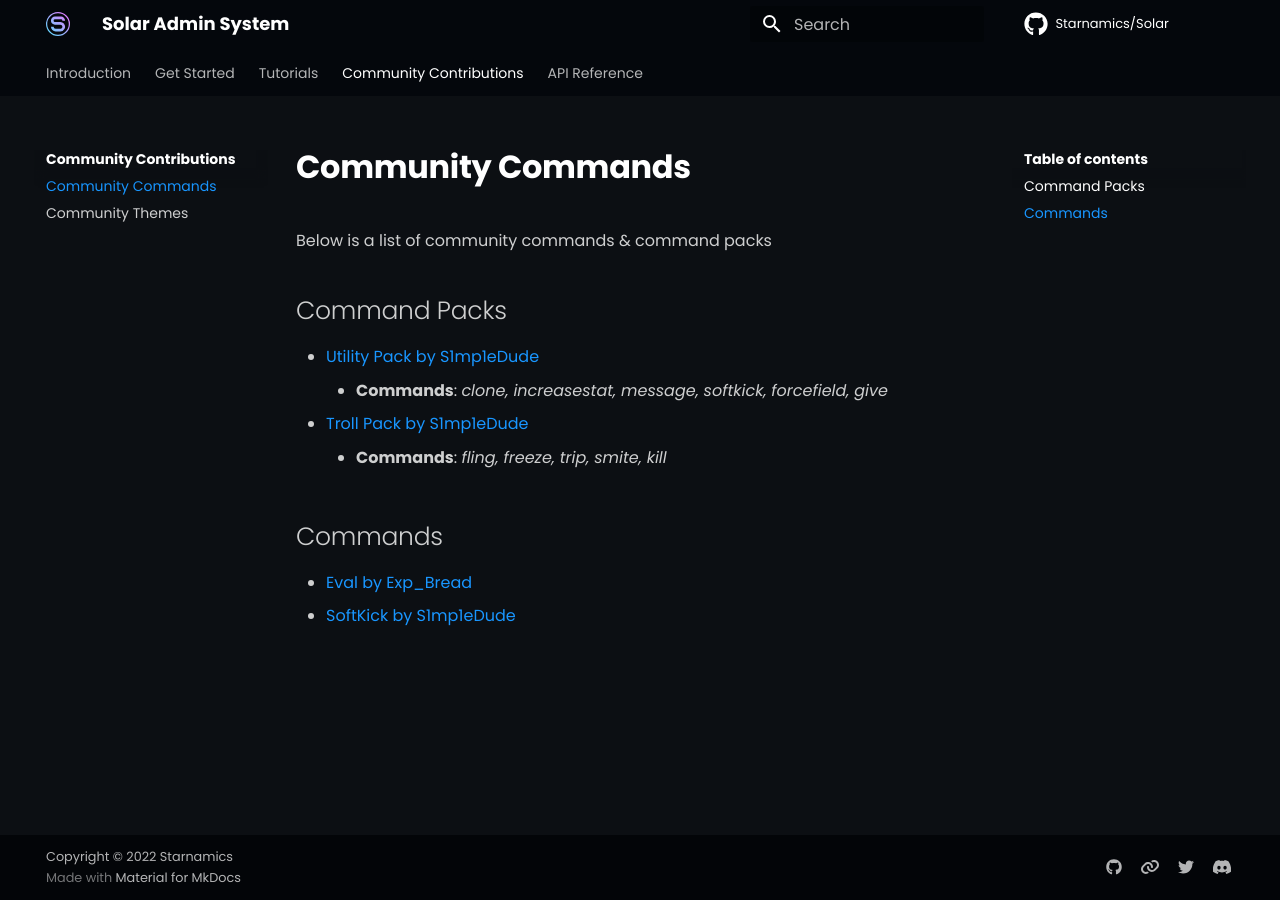
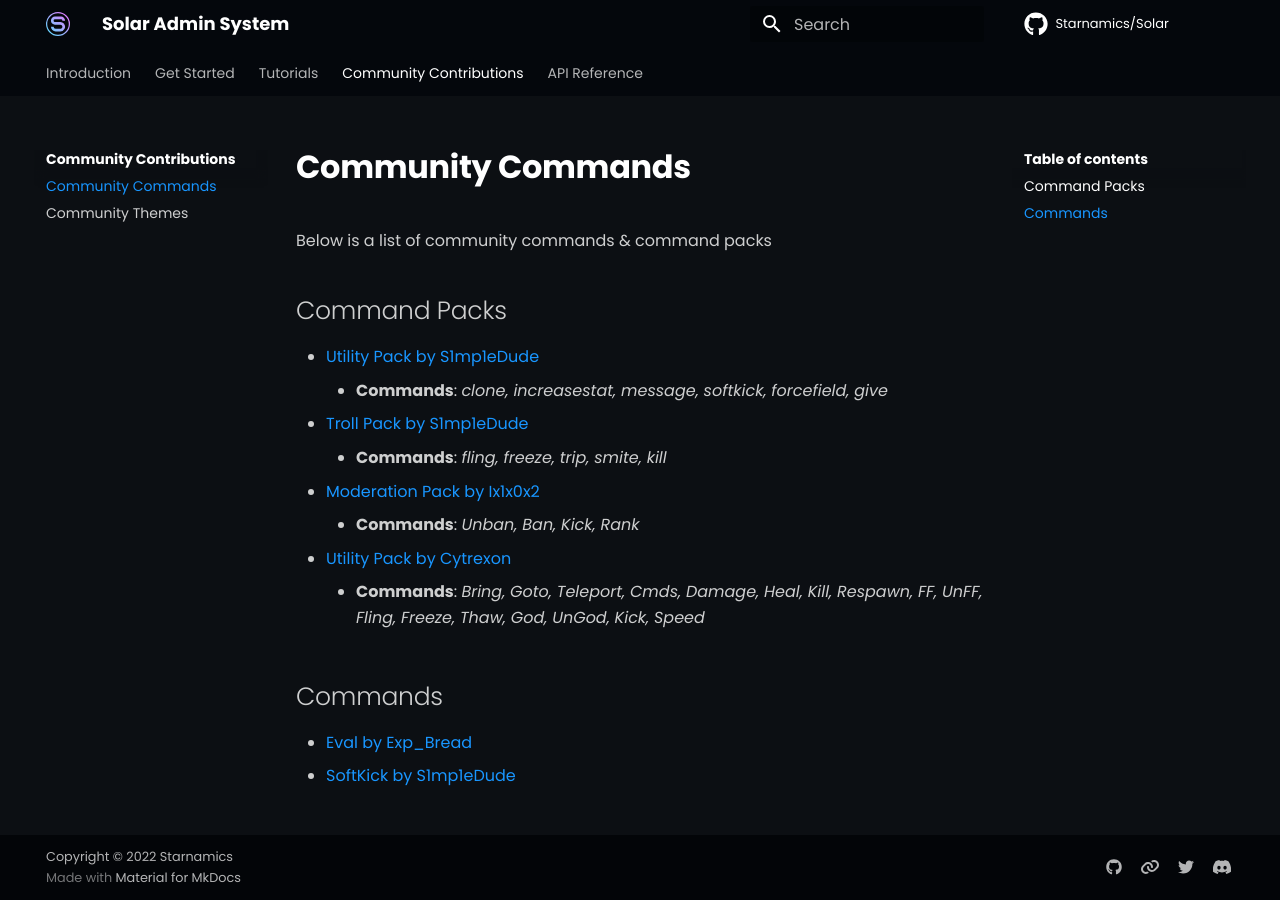
Before and after one commit to CometRBX/cometrbx.github.io, an MkDocs documentation site: the page built from docs/community/commands.md, in a window 1280 px wide. Built offline with MkDocs 1.6.1 and Material for MkDocs 9.7.7, drawn with Linux system fonts in a browser that asks for light colours; comment, search, counter and statistics services are not loaded.

Commit message:
Updated Command Packs
Updated Community Command Packs

```diff
--- a/docs/community/commands.md
+++ b/docs/community/commands.md
@@ -8,6 +8,10 @@ Below is a list of community commands & command packs
     - **Commands**: *clone, increasestat, message, softkick, forcefield, give*
 - [Troll Pack by S1mp1eDude](https://www.roblox.com/library/8533916371/Trolling-Pack-Solar-Admin-System)
     - **Commands**: *fling, freeze, trip, smite, kill*
+- [Moderation Pack by Ix1x0x2](https://www.roblox.com/library/8628841739/Moderation-Pack-for-Solar-Admin)
+    - **Commands**: *Unban, Ban, Kick, Rank*
+- [Utility Pack by Cytrexon](https://www.roblox.com/library/8634917590/Utility-Pack-Solar-Command-System)
+    - **Commands**: *Bring, Goto, Teleport, Cmds, Damage, Heal, Kill, Respawn, FF, UnFF, Fling, Freeze, Thaw, God, UnGod, Kick, Speed*
 
 ## Commands
 
```
